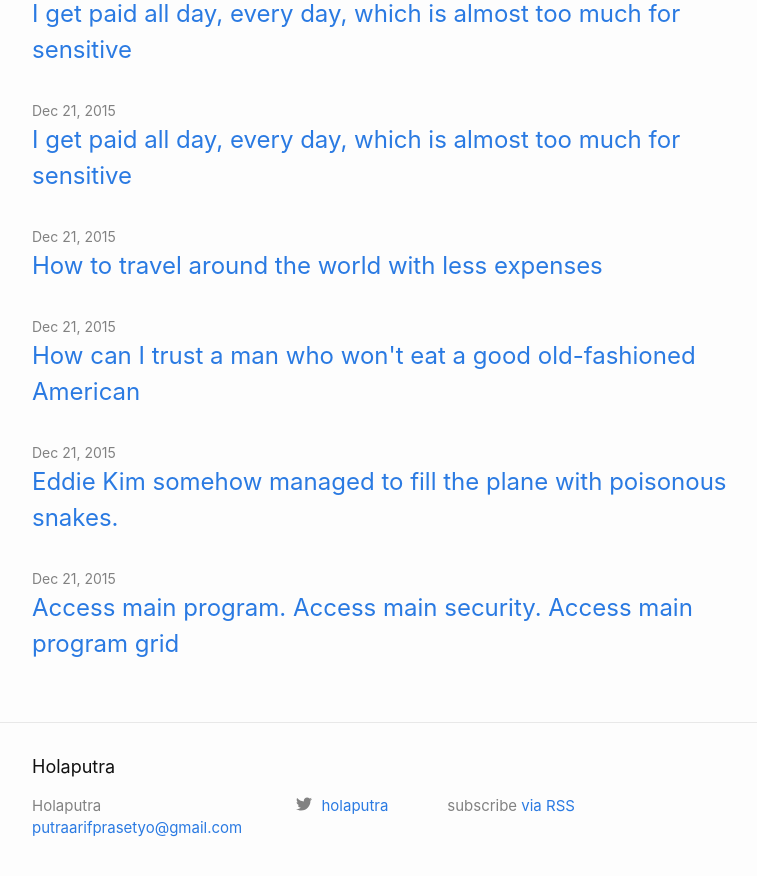
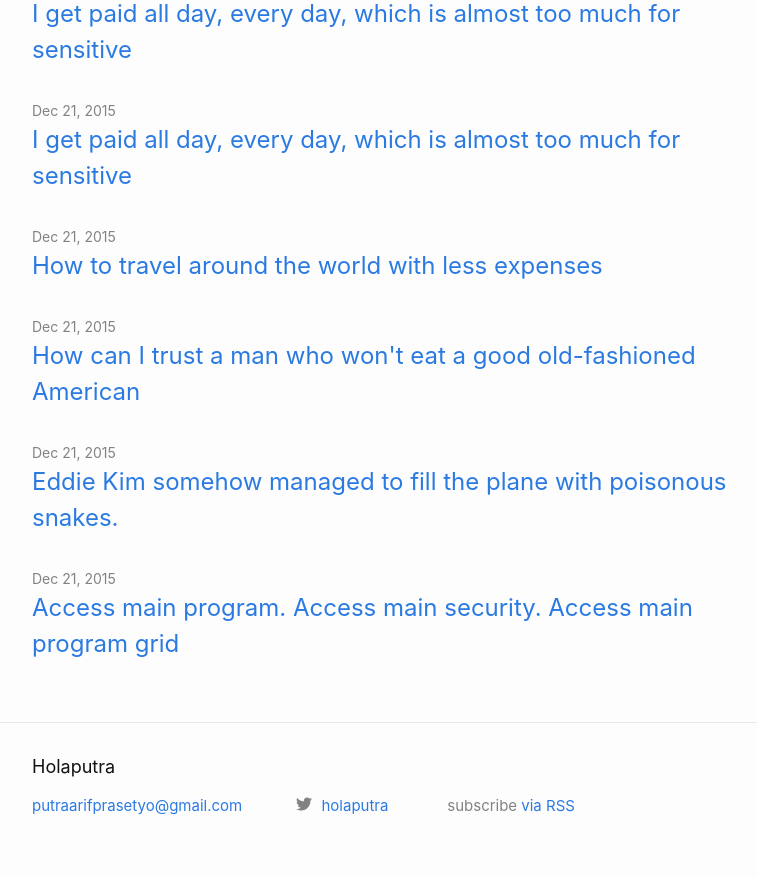
Before and after one commit to holaputra/holaputra.github.io, a Jekyll site: the page built from index.markdown, in a window 1280 px wide and 900 px high, scrolled down 1437 px. Shown: the top 876 px of the window, without its empty margins (238-995 px from the left). Built offline with Jekyll 4.4.1, drawn with Linux system fonts in a browser that asks for light colours.

Commit message:
Update footer.html

```diff
--- a/_includes/footer.html
+++ b/_includes/footer.html
@@ -12,7 +12,6 @@
             {%- if site.author -%}
               {{ site.author | escape }}
             {%- else -%}
-              {{ site.title | escape }}
             {%- endif -%}
             </li>
             {%- if site.email -%}
```
